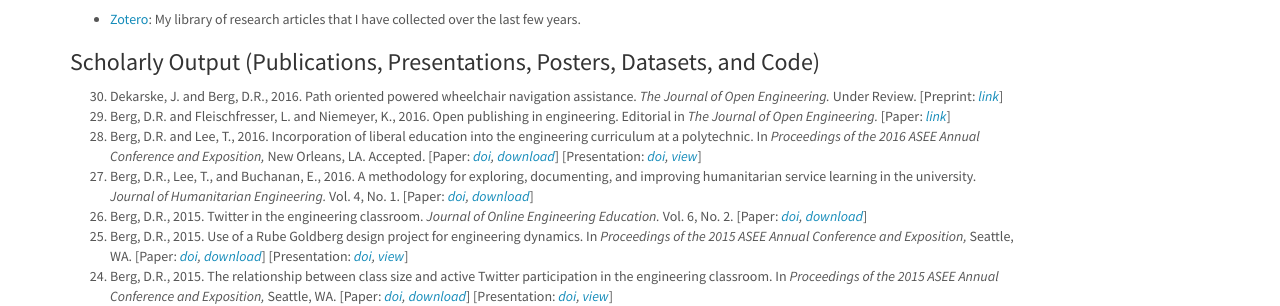
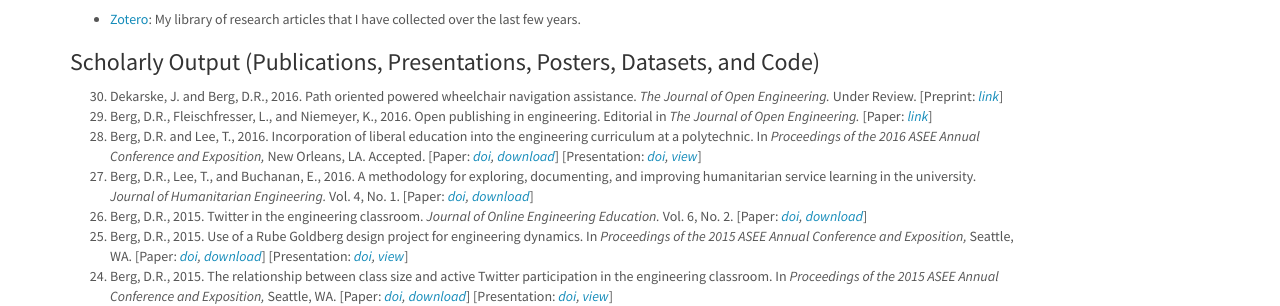
Before and after one commit to devinberg/devinberg.com, a Jekyll site: the page built from publications/index.md, in a window 1280 px wide. Shown: the part 670-976 px from the top of the page. Built offline with Jekyll 4.4.1, drawn with Linux system fonts in a browser that asks for light colours; nearby versions of some CDN libraries; comment, search, counter and statistics services are not loaded.

Commit message:
typo fix

```diff
--- a/publications/index.md
+++ b/publications/index.md
@@ -43,7 +43,7 @@ Below are some of the papers and other artifacts I have published. Additional in
 <h3>Scholarly Output (Publications, Presentations, Posters, Datasets, and Code)</h3>
 <ol reversed="">
  	<li>Dekarske, J. and Berg, D.R., 2016. Path oriented powered wheelchair navigation assistance. <i>The Journal of Open Engineering.</i> Under Review. [Preprint: <i><a href="https://www.pubpub.org/pub/path-oriented-powered-wheelchair-navigation-assistance">link</a></i>]</li>
-	<li>Berg, D.R. and Fleischfresser, L. and Niemeyer, K., 2016. Open publishing in engineering. Editorial in <i>The Journal of Open Engineering.</i> [Paper: <i><a href="http://www.tjoe.org/article/open-publishing-in-engineering">link</a></i>]</li>
+	<li>Berg, D.R., Fleischfresser, L., and Niemeyer, K., 2016. Open publishing in engineering. Editorial in <i>The Journal of Open Engineering.</i> [Paper: <i><a href="http://www.tjoe.org/article/open-publishing-in-engineering">link</a></i>]</li>
 	<li>Berg, D.R. and Lee, T., 2016. Incorporation of liberal education into the engineering curriculum at a polytechnic. In <i>Proceedings of the 2016 ASEE Annual Conference and Exposition,</i> New Orleans, LA. Accepted. [Paper: <i><a href="http://dx.doi.org/10.18260/p.25664">doi</a>, <a href="https://peer.asee.org/incorporation-of-liberal-education-into-the-engineering-curriculum-at-a-polytechnic.pdf">download</a></i>] [Presentation: <i><a href="https://dx.doi.org/10.6084/m9.figshare.3464132.v1">doi</a>, <a href="https://speakerdeck.com/devinberg/incorporation-of-liberal-education-into-the-engineering-curriculum-at-a-polytechnic">view</a></i>]</li>
  	<li>Berg, D.R., Lee, T., and Buchanan, E., 2016. A methodology for exploring, documenting, and improving humanitarian service learning in the university. <i>Journal of Humanitarian Engineering.</i> Vol. 4, No. 1. [Paper: <i><a href="https://dx.doi.org/10.6084/m9.figshare.2758129.v2">doi</a>, <a href="http://www.ewb.org.au/jhe/index.php/jhe/article/download/47/46">download</a></i>]</li>
  	<li>Berg, D.R., 2015. Twitter in the engineering classroom. <i>Journal of Online Engineering Education.</i> Vol. 6, No. 2. [Paper: <i><a href="https://dx.doi.org/10.6084/m9.figshare.2060559.v1">doi</a>, <a href="http://www.onlineengineeringeducation.com/joee_v6n2a2.pdf">download</a></i>]</li>
```
